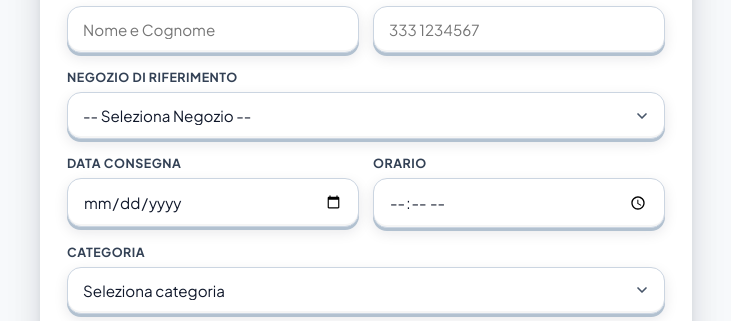
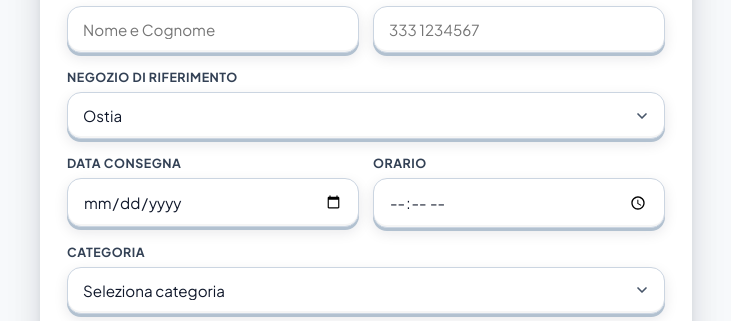
Before and after one commit to pasticceria2/gestionale-pasticceria-2, a Python web app: template templates/nuovo_ordine.html in a window 1280 px wide. Shown: the part 178-499 px from the top of the page, without its empty margins (274-1005 px from the left). Run offline with Jinja, Linux system fonts and the light colour scheme; the template is opened without the code that fills it, so the values that code supplies are empty.

Commit message:
fix: seleziona Ostia come negozio predefinito in nuovo ordine e rinfresco

```diff
--- a/templates/nuovo_ordine.html
+++ b/templates/nuovo_ordine.html
@@ -655,9 +655,9 @@
                 <div>
                     <label>Negozio di Riferimento</label>
                     <select name="negozio" id="negozioSelect" required>
-                        <option value="" disabled selected>-- Seleziona Negozio --</option>
+                        <option value="" disabled>-- Seleziona Negozio --</option>
                         <option value="Secondo negozio" disabled style="color: #aaa; background: #f3f4f6;">Secondo negozio</option>
-                        <option value="Ostia">Ostia</option>
+                        <option value="Ostia" selected>Ostia</option>
                         <option value="Altro">Altro</option>
                     </select>
                 </div>
--- a/templates/nuovo_rinfresco.html
+++ b/templates/nuovo_rinfresco.html
@@ -666,9 +666,9 @@
             <div>
                 <label>Negozio di Riferimento</label>
                 <select name="negozio" id="negozioSelect" required>
-                    <option value="" disabled selected>-- Seleziona Negozio --</option>
+                    <option value="" disabled>-- Seleziona Negozio --</option>
                     <option value="Secondo negozio" disabled style="color: #aaa; background: #f3f4f6;">Secondo negozio</option>
-                    <option value="Ostia">Ostia</option>
+                    <option value="Ostia" selected>Ostia</option>
                     <option value="Altro">Altro</option>
                 </select>
             </div>
```
